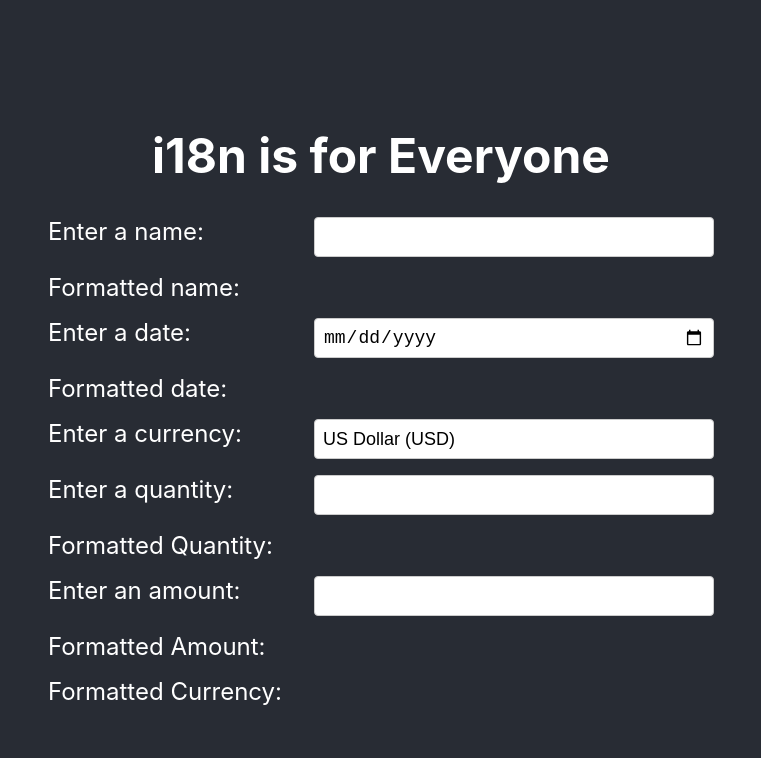
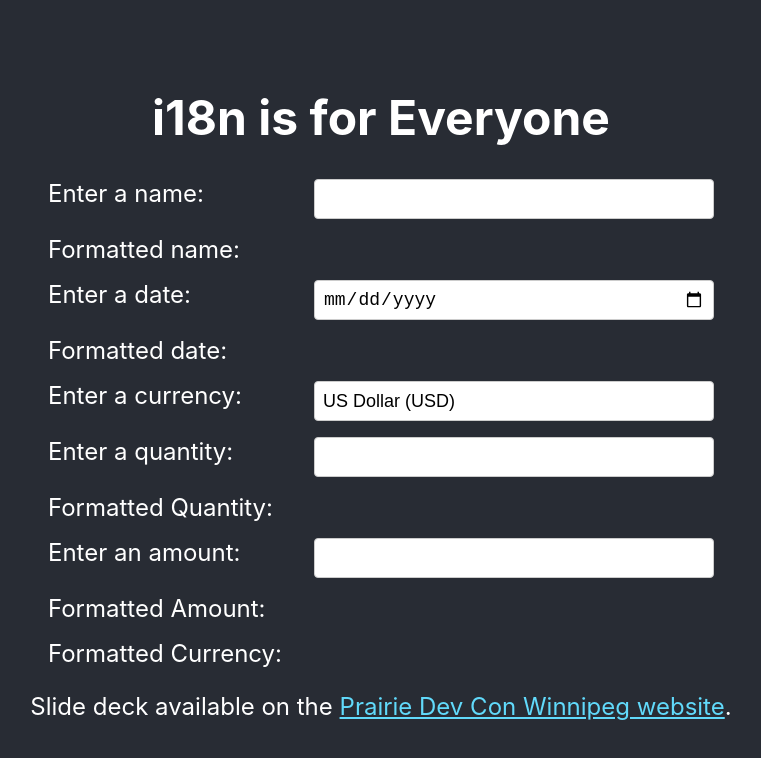
Before and after one commit to trishrempel/prdc-i18n-app, a React (Create React App) app: page / in a window 1280 px wide. Shown: the top 758 px of the page, without its empty margins (259-1020 px from the left). Built offline with nearby package versions, Linux system fonts and the light colour scheme.

Commit message:
Add link to slide deck

```diff
--- a/src/App.jsx
+++ b/src/App.jsx
@@ -97,6 +97,16 @@ function App() {
           <label htmlFor="formatted-currency">Formatted Currency:</label>
           <div id="formatted-currency">{formattedCurrency}</div>
         </div>
+        <p>
+          Slide deck available on the{" "}
+          <a
+            className="App-link"
+            href="https://www.prairiedevcon.com/winnipeg.html"
+          >
+            Prairie Dev Con Winnipeg website
+          </a>
+          .
+        </p>
       </header>
     </div>
   );
```
